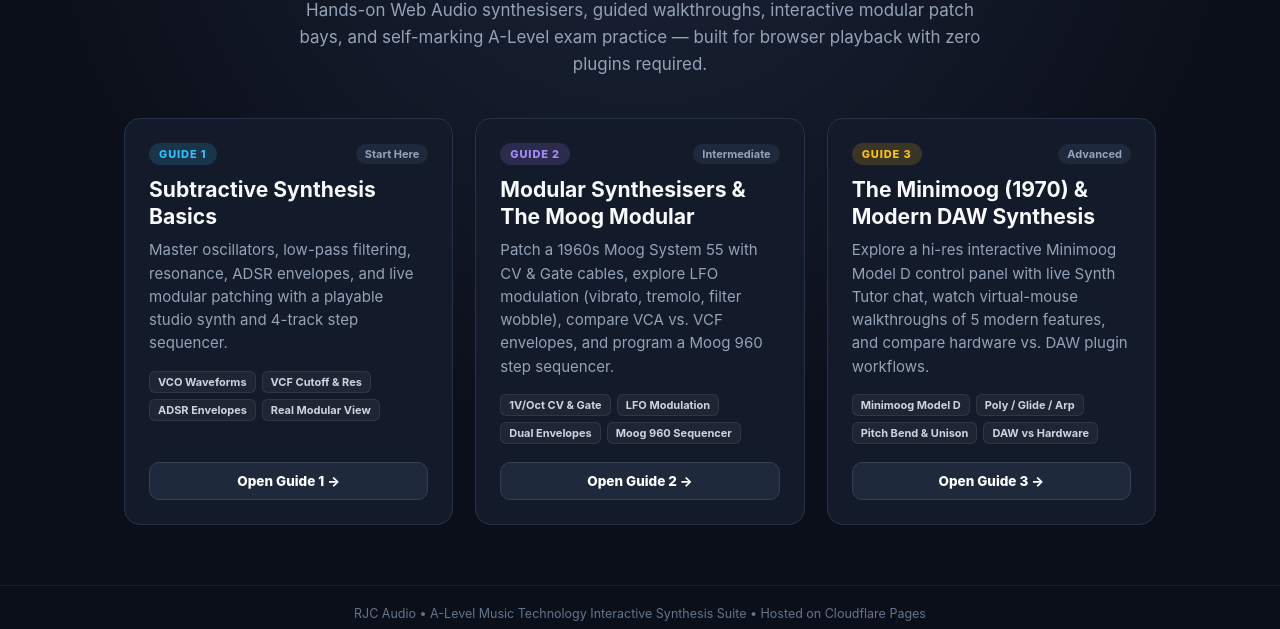
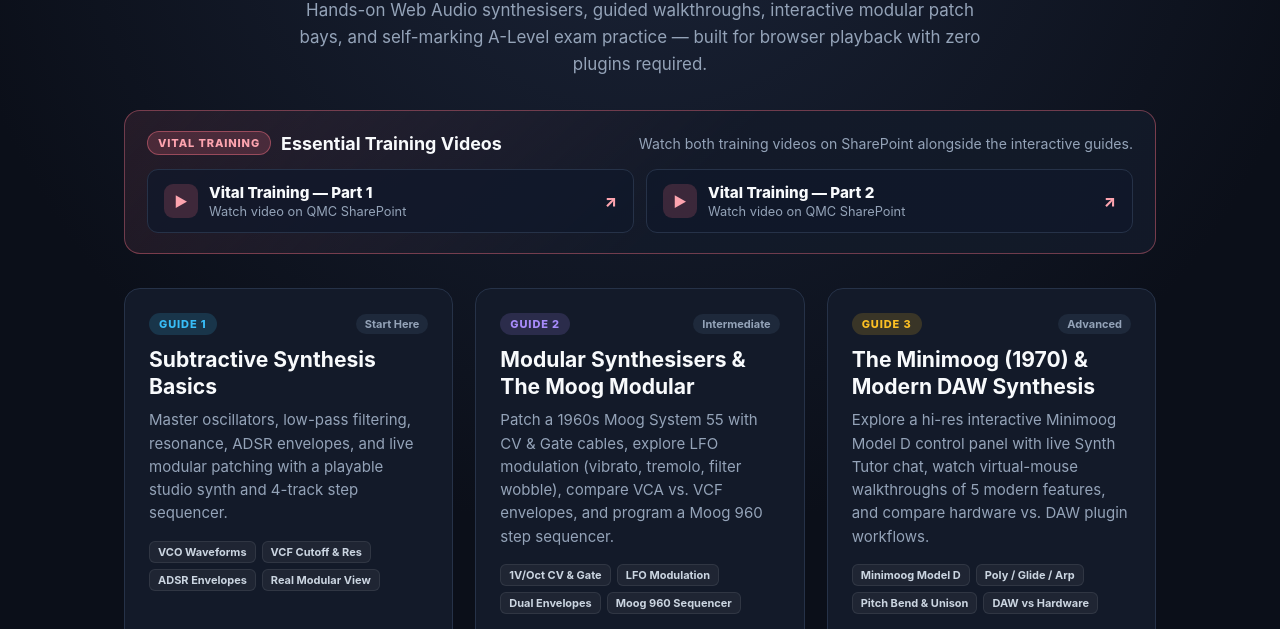
Before and after one commit to teacherrobcavill-crypto/synthesis, a plain HTML site: page index.html in a window 1280 px wide. Shown: the part 166-795 px from the top of the page. Drawn offline with Linux system fonts and the light colour scheme.

Commit message:
Add Vital Training video links section to front page

```diff
--- a/index.html
+++ b/index.html
@@ -99,6 +99,71 @@
   .g1:hover .cta { background: var(--blue); color: #0f172a; border-color: var(--blue); }
   .g2:hover .cta { background: var(--purple); color: #0f172a; border-color: var(--purple); }
   .g3:hover .cta { background: var(--amber); color: #0f172a; border-color: var(--amber); }
+  .training-wrap {
+    max-width: 1080px;
+    width: 100%;
+    margin: 4px auto 22px;
+    padding: 0 24px;
+  }
+  .training-box {
+    background: linear-gradient(135deg, rgba(251,113,133,0.10), rgba(19,26,41,0.95) 55%);
+    border: 1.5px solid rgba(251,113,133,0.4);
+    border-radius: 16px;
+    padding: 20px 22px;
+  }
+  .training-head {
+    display: flex;
+    flex-wrap: wrap;
+    align-items: center;
+    justify-content: space-between;
+    gap: 10px;
+    margin-bottom: 14px;
+  }
+  .training-head-left {
+    display: flex;
+    align-items: center;
+    gap: 10px;
+    flex-wrap: wrap;
+  }
+  .vital-pill {
+    font-size: 11px; font-weight: 800; letter-spacing: 0.08em; text-transform: uppercase;
+    padding: 4px 10px; border-radius: 999px;
+    background: rgba(251,113,133,0.18); color: #fda4af; border: 1px solid rgba(251,113,133,0.45);
+  }
+  .training-head h2 { margin: 0; font-size: 1.12rem; }
+  .training-sub { margin: 0; font-size: 0.88rem; color: var(--muted); }
+  .training-links {
+    display: grid;
+    grid-template-columns: repeat(auto-fit, minmax(260px, 1fr));
+    gap: 12px;
+  }
+  .training-link {
+    display: flex;
+    align-items: center;
+    justify-content: space-between;
+    gap: 12px;
+    padding: 13px 16px;
+    border-radius: 11px;
+    background: rgba(15,23,42,0.75);
+    border: 1px solid var(--border);
+    color: var(--ink);
+    text-decoration: none;
+    transition: transform 0.15s, border-color 0.15s, background 0.15s;
+  }
+  .training-link:hover {
+    transform: translateY(-2px);
+    border-color: #fda4af;
+    background: rgba(251,113,133,0.12);
+  }
+  .training-link-info { display: flex; align-items: center; gap: 11px; }
+  .play-icon {
+    width: 34px; height: 34px; border-radius: 9px; flex-shrink: 0;
+    display: inline-flex; align-items: center; justify-content: center;
+    background: rgba(251,113,133,0.18); color: #fda4af; font-size: 14px; font-weight: 800;
+  }
+  .training-link-title { font-weight: 800; font-size: 0.95rem; display: block; }
+  .training-link-meta { font-size: 0.8rem; color: var(--muted); display: block; margin-top: 2px; }
+  .training-arrow { color: #fda4af; font-weight: 800; font-size: 1rem; flex-shrink: 0; }
   footer {
     text-align: center; padding: 20px; font-size: 12.5px; color: #64748b;
     border-top: 1px solid rgba(255,255,255,0.06);
@@ -111,6 +176,40 @@
     <h1>Interactive Synthesis Learning Suite</h1>
     <p>Hands-on Web Audio synthesisers, guided walkthroughs, interactive modular patch bays, and self-marking A-Level exam practice — built for browser playback with zero plugins required.</p>
   </header>
+
+  <section class="training-wrap" aria-label="Vital Training">
+    <div class="training-box">
+      <div class="training-head">
+        <div class="training-head-left">
+          <span class="vital-pill">Vital Training</span>
+          <h2>Essential Training Videos</h2>
+        </div>
+        <p class="training-sub">Watch both training videos on SharePoint alongside the interactive guides.</p>
+      </div>
+      <div class="training-links">
+        <a class="training-link" href="https://qmcollege-my.sharepoint.com/:v:/g/personal/rob_cavill_qmc_ac_uk/IQCe6BtYgyLDTpO_o49LrX_HAaXw6y6iriAWWqm4KEP155E?e=cHPW5G" target="_blank" rel="noopener noreferrer">
+          <span class="training-link-info">
+            <span class="play-icon">&#9654;</span>
+            <span>
+              <span class="training-link-title">Vital Training — Part 1</span>
+              <span class="training-link-meta">Watch video on QMC SharePoint</span>
+            </span>
+          </span>
+          <span class="training-arrow">&#8599;</span>
+        </a>
+        <a class="training-link" href="https://qmcollege-my.sharepoint.com/:v:/g/personal/rob_cavill_qmc_ac_uk/IQDWCjr6lETDR5Yaic0Y05C1AR6F3yXgK8VqQQexSUWRYTg?e=MnvYPx" target="_blank" rel="noopener noreferrer">
+          <span class="training-link-info">
+            <span class="play-icon">&#9654;</span>
+            <span>
+              <span class="training-link-title">Vital Training — Part 2</span>
+              <span class="training-link-meta">Watch video on QMC SharePoint</span>
+            </span>
+          </span>
+          <span class="training-arrow">&#8599;</span>
+        </a>
+      </div>
+    </div>
+  </section>
 
   <main>
     <a class="guide-card g1" href="/guide1">
```
